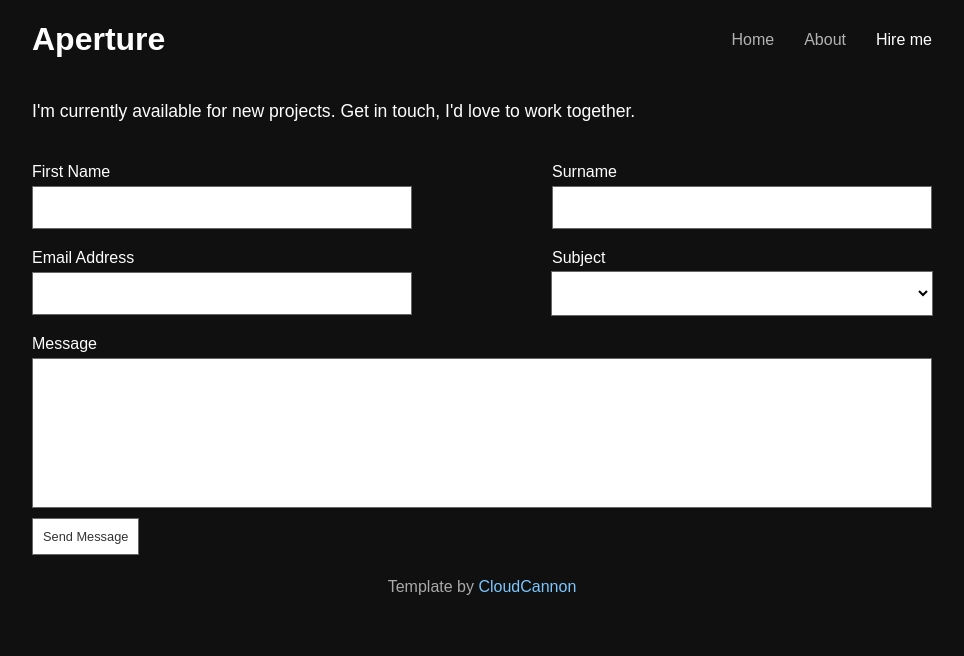
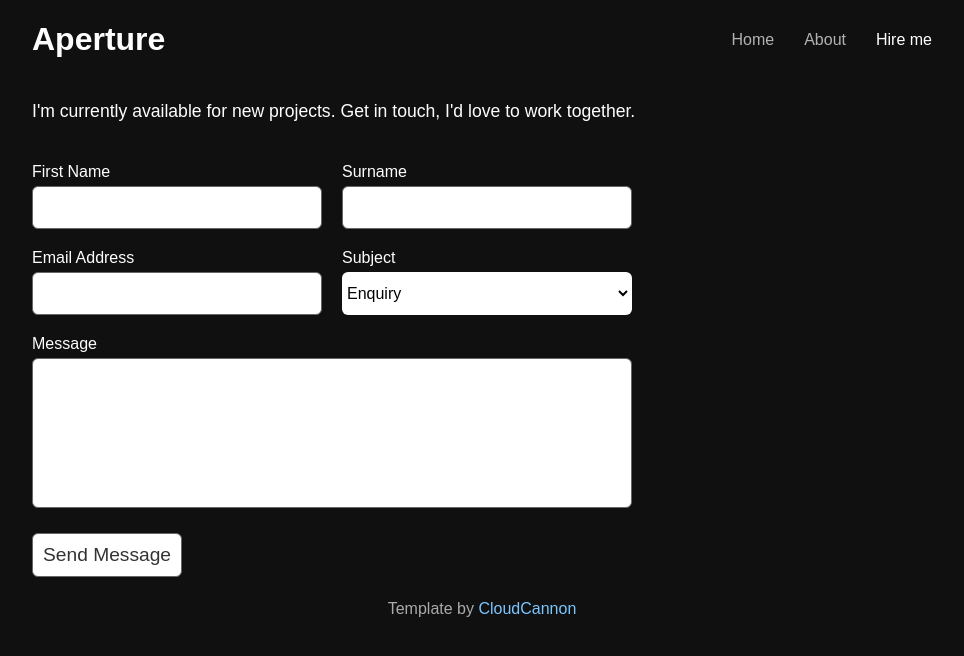
Before and after one commit to CloudCannon/aperture-jekyll-template, a Jekyll site: the page built from contact.html, in a window 1280 px wide. Shown: the top 656 px of the page, without its empty margins (158-1122 px from the left). Built offline with Jekyll 4.4.1, drawn with Linux system fonts in a browser that asks for light colours; some web fonts are replaced.

Commit message:
fixed up forms

```diff
--- a/_sass/forms.scss
+++ b/_sass/forms.scss
@@ -1,3 +1,17 @@
+form {
+	max-width: 600px;
+}
+
+input, select, textarea {
+	border-radius: 6px;
+	background: #fff;
+	font-family: 'Rosario', sans-serif;
+	&:focus {
+		outline: none;
+		box-shadow: 0 0 2px #fff;
+	}
+}
+
 input[type="submit"] {
 	background: #fff;
 	cursor: pointer;
@@ -13,16 +27,14 @@ input[type="submit"] {
 	&:hover {
 		background: $link-color;
 	}
-
-	&:focus {
-		outline: none;
-	}
 }
 
 input[type="submit"] {
-	margin-top: 10px;
+	margin-top: 25px;
 	padding-top: 10px;
 	padding-bottom: 10px;
+	font-size: 1.2em;
+
 }
 
 input[type="text"], input[type="email"], textarea {
@@ -33,10 +45,6 @@ input[type="text"], input[type="email"], textarea {
 	box-sizing: border-box;
 	border: 1px solid #666;
 	resize: none;
-
-	&:focus {
-		outline: 2px solid #888;
-	}
 }
 
 textarea {
@@ -58,24 +66,28 @@ legend {
 	background: 0;
 	padding: 0;
 	margin: 0;
-	display: flex;
-	flex-wrap: wrap;
-	justify-content: space-between;
 
-	.split {
-		flex: 0 0 380px;
+	@media #{$tablet} {
+		display: flex;
+		flex-wrap: wrap;
+		justify-content: space-between;
+
+		.split {
+			flex: 1;
+			$split-space: 10px;
+			margin: 0 $split-space 0 0;
+
+			& + .split {
+				margin: 0 0 0 $split-space;
+			}
+		}
 	}
 }
 
 select {
 	width: 100%;
-	padding: 20px;
 	height: 43px;
 	background: #fff;
 	border-color: rgba(0,0,0,0);
 	font-size: 1em;
-	outline: 1px solid #666;
-	&:focus {
-		outline: 2px solid #333;
-	}
 }
```
